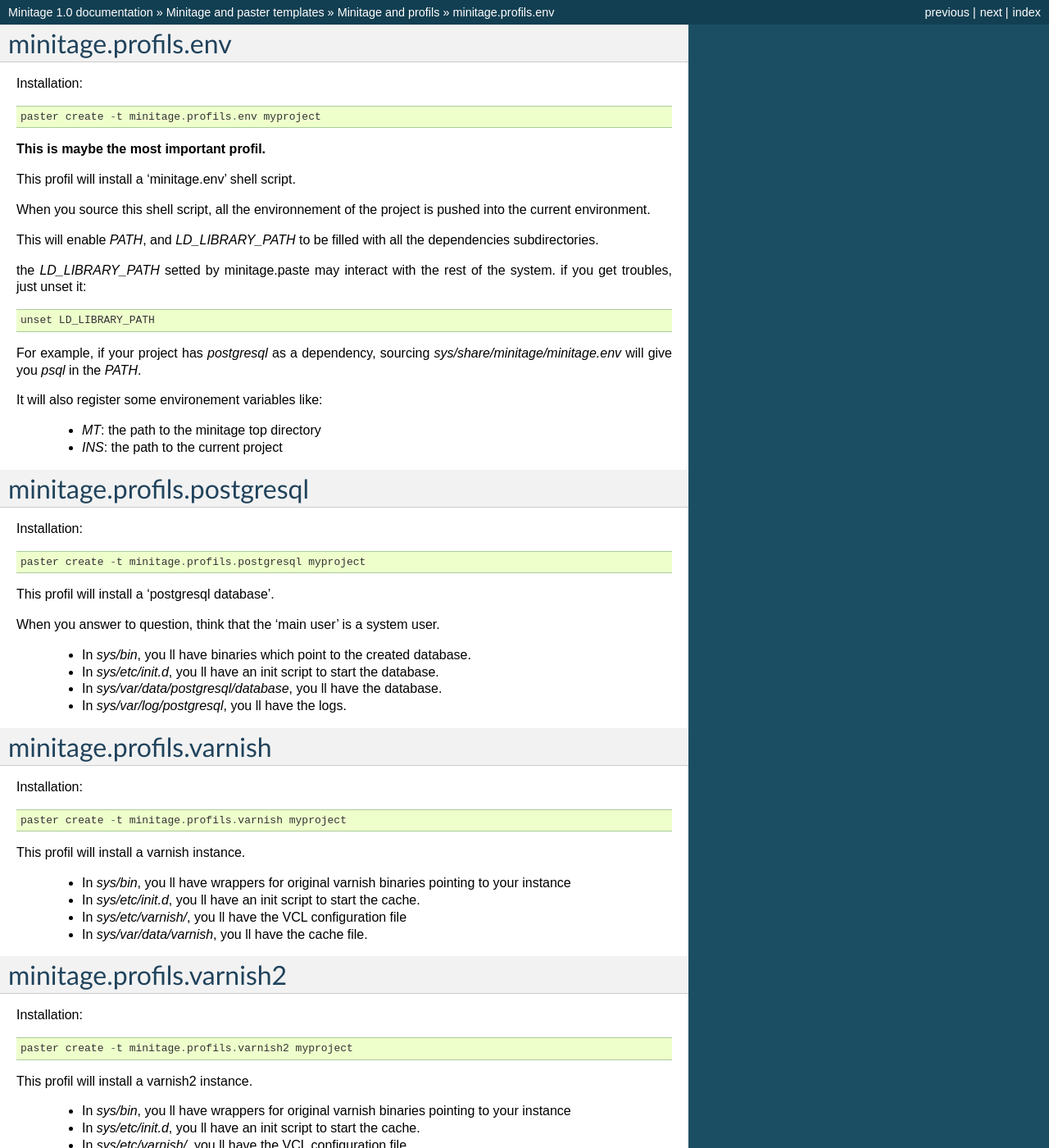
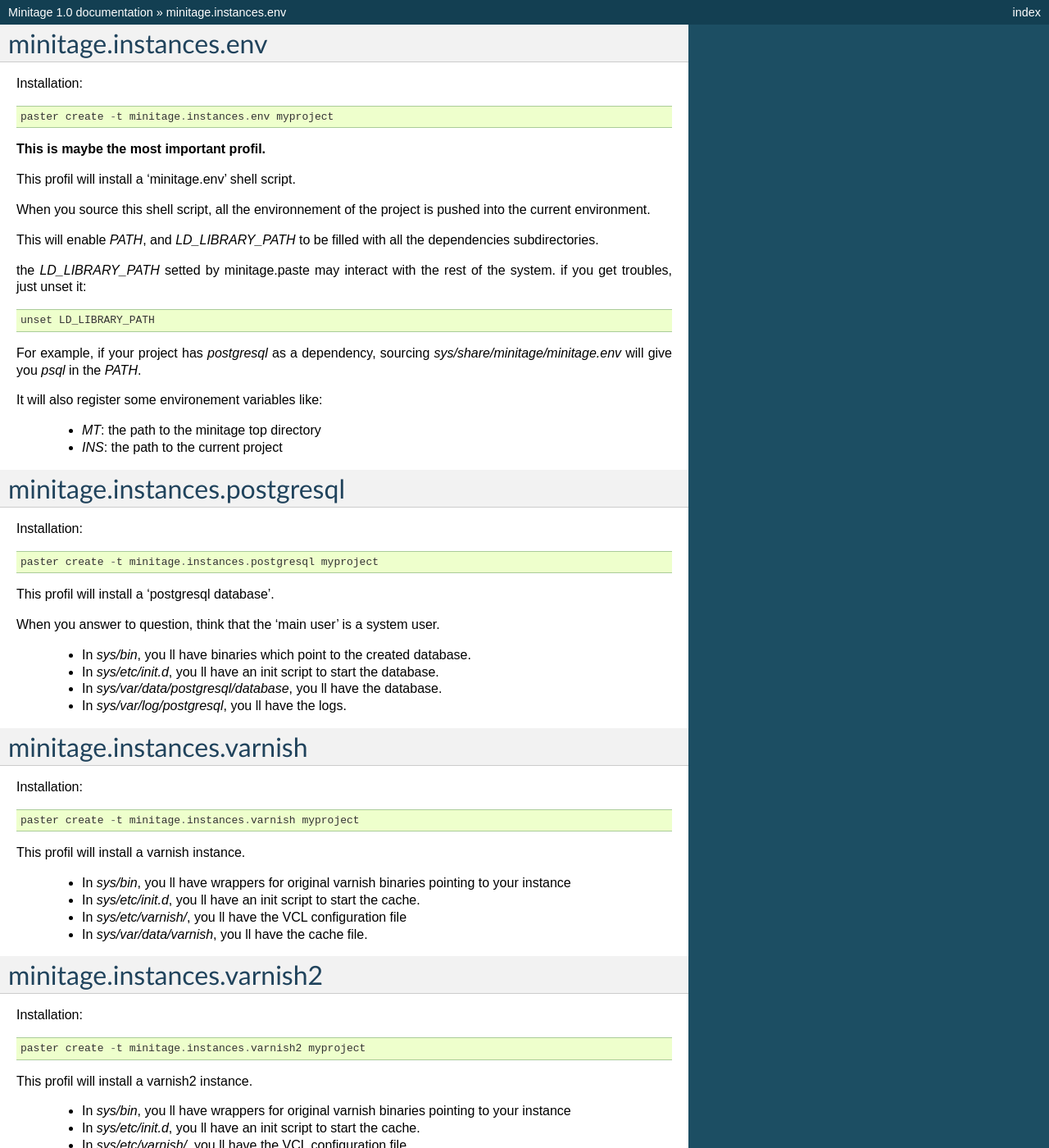
Before and after one commit to minitage/minitage.github.io, a Sphinx documentation site: the page built from source/paster/instancex/profils.rst, in a window 1280 px wide and 1400 px high. Shown: the whole window at 82% size. Built offline with Sphinx 7.4.7, drawn with Linux system fonts in a browser that asks for light colours; pages that are not in the unit, such as notebooks, are missing from menus; some of the changed text lies outside the part shown.

Commit message:
renaminginstances

```diff
--- a/source/paster/index.rst
+++ b/source/paster/index.rst
@@ -17,4 +17,4 @@
     :maxdepth: 2
 
     projects/index
-    profils/index
+    instances/index
--- a/source/paster/profils/profils.rst
+++ b/source/paster/instancex/profils.rst
@@ -1,8 +1,8 @@
-minitage.profils.env
+minitage.instances.env
 =====================
 Installation::
 
-    paster create -t minitage.profils.env myproject
+    paster create -t minitage.instances.env myproject
 
 **This is maybe the most important profil.**
 
@@ -24,11 +24,11 @@
     - `MT`: the path to the minitage top directory
     - `INS`: the path to the current project
 
-minitage.profils.postgresql
+minitage.instances.postgresql
 =============================
 Installation::
 
-    paster create -t minitage.profils.postgresql myproject
+    paster create -t minitage.instances.postgresql myproject
 
 This profil will install a 'postgresql database'.
 
@@ -40,11 +40,11 @@
     - In `sys/var/log/postgresql`, you ll have the logs.
 
 
-minitage.profils.varnish
+minitage.instances.varnish
 =========================
 Installation::
 
-    paster create -t minitage.profils.varnish myproject
+    paster create -t minitage.instances.varnish myproject
 
 This profil will install a varnish instance.
 
@@ -53,11 +53,11 @@
     - In `sys/etc/varnish/`, you ll have the VCL configuration file
     - In `sys/var/data/varnish`, you ll have the cache file.
 
-minitage.profils.varnish2
+minitage.instances.varnish2
 ==========================
 Installation::
 
-    paster create -t minitage.profils.varnish2 myproject
+    paster create -t minitage.instances.varnish2 myproject
 
 This profil will install a varnish2 instance.
 
@@ -66,11 +66,11 @@
     - In `sys/etc/varnish/`, you ll have the VCL configuration file
     - In `sys/var/data/varnish`, you ll have the cache file.
 
-minitage.profils.paste-initd
+minitage.instances.paste-initd
 =================================
 Installation::
 
-    paster create -t minitage.profils.paste-initd myproject
+    paster create -t minitage.instances.paste-initd myproject
 
 This profil will install an initd script to wrap a paste configuration start throught paster serve (with appropriate project dependencies).
 
--- a/source/paster/projects/index.rst
+++ b/source/paster/projects/index.rst
@@ -24,7 +24,7 @@
 ----------------------------------
 ::
 
-    $mt/bin/paster create --list-templates | grep minitage | grep -v profils
+    $mt/bin/paster create --list-templates | grep minitage | grep -v instances
 
 Generating a minitage project from a paster template
 --------------------------------------------------------
--- a/source/usecases/plone3.rst
+++ b/source/usecases/plone3.rst
@@ -27,8 +27,8 @@
 
     $paster create -t minitage.plone3 plony with_psycopg2=yes mode=relstorage
     minimerge plony
-    $paster create -t minitage.profils.varnish2 plony
-    $paster create -t minitage.profils.postgresql plony
+    $paster create -t minitage.instances.varnish2 plony
+    $paster create -t minitage.instances.postgresql plony
 
 Launch the varnish if you want (you may edit the VCL in $ins/sys/etc/varnish before)::
 
```
Also changed, not shown: source/paster/instancex/index.rst (renamed from source/paster/profils/index.rst, +9 -9 lines).
